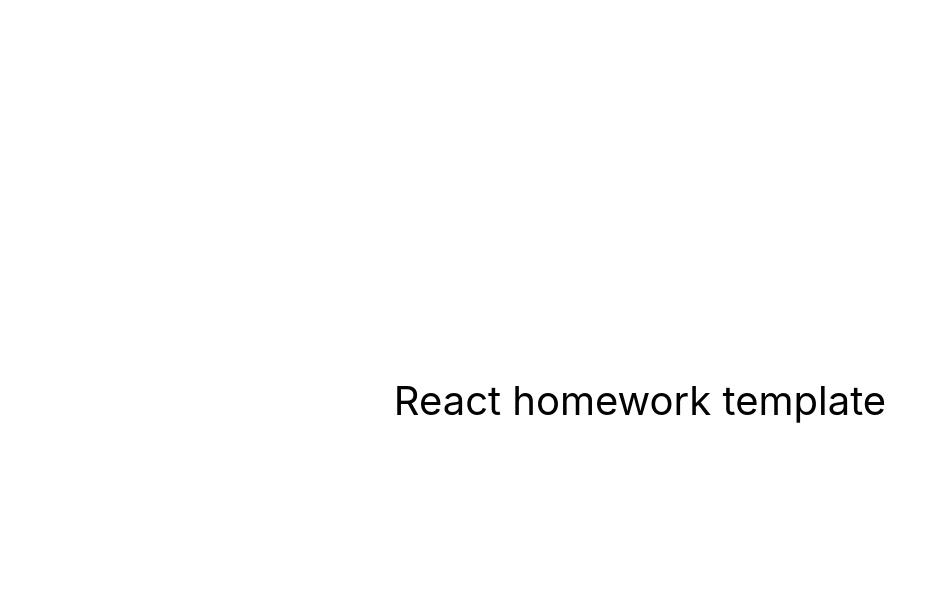
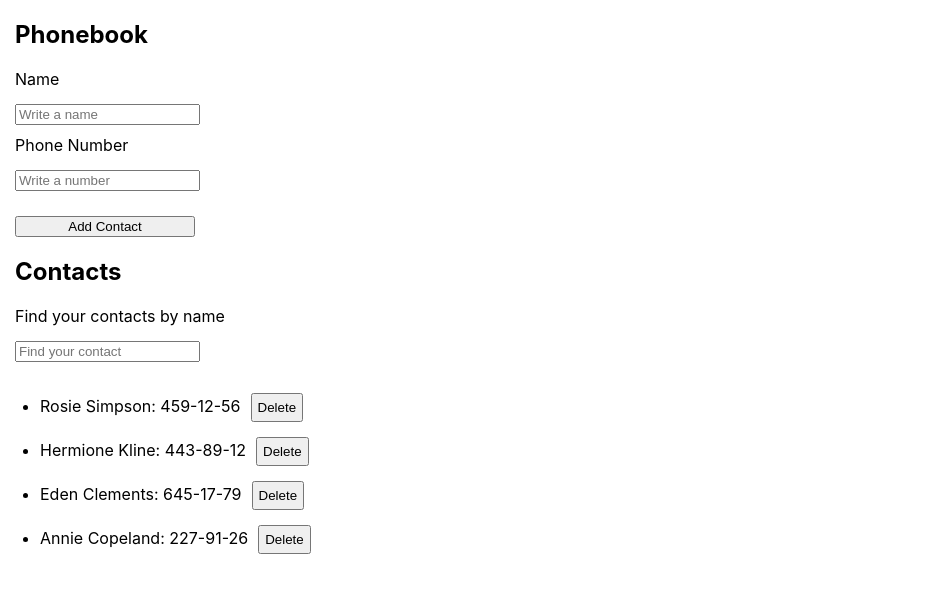
Before and after one commit to Senichkaa/goit-react-hw-06-phonebook, a React (Create React App) app: page / in a window 1280 px wide. Shown: the top 592 px of the page, without its empty margins (0-932 px from the left). Built offline with nearby package versions, Linux system fonts and the light colour scheme.

Commit message:
initial commit & installing

```diff
--- a/package.json
+++ b/package.json
@@ -2,14 +2,17 @@
   "name": "react-homework-template",
   "version": "0.1.0",
   "private": true,
-  "homepage": "https://goitacademy.github.io/react-homework-template/",
+  "homepage": "https://senichkaa.github.io/goit-react-hw-06-phonebook/",
   "dependencies": {
+    "@reduxjs/toolkit": "^1.9.5",
     "@testing-library/jest-dom": "^5.16.3",
     "@testing-library/react": "^12.1.4",
     "@testing-library/user-event": "^13.5.0",
     "react": "^18.1.0",
     "react-dom": "^18.1.0",
+    "react-redux": "^8.1.2",
     "react-scripts": "5.0.1",
+    "redux-persist": "^6.0.0",
     "web-vitals": "^2.1.3"
   },
   "scripts": {
--- a/src/components/App.jsx
+++ b/src/components/App.jsx
@@ -1,16 +1,63 @@
+import { useEffect, useState } from 'react';
+import { ContactForm } from './ContactForm/ContactForm';
+import { ContactList } from './ContactList/ContactList';
+import { Filter } from './Filter';
+import { Header } from './App.styled';
+
+const getCommonContacts = () => {
+  return (
+    JSON.parse(window.localStorage.getItem('contacts')) ?? [
+      { id: 'id-1', name: 'Rosie Simpson', number: '459-12-56' },
+      { id: 'id-2', name: 'Hermione Kline', number: '443-89-12' },
+      { id: 'id-3', name: 'Eden Clements', number: '645-17-79' },
+      { id: 'id-4', name: 'Annie Copeland', number: '227-91-26' },
+    ]
+  );
+};
+
 export const App = () => {
+  const [contacts, setContacts] = useState(getCommonContacts);
+  const [filter, setFilter] = useState('');
+
+  const createContact = data => {
+    if (
+      contacts.find(newContact =>
+        newContact.name.toLowerCase().includes(data.name.toLowerCase())
+      )
+    ) {
+      alert(`${data.name} already in contacts`);
+      return;
+    }
+    setContacts(prev => [...prev, data]);
+  };
+
+  const changeFilter = event => {
+    setFilter(event.target.value);
+  };
+
+  const filteredContacts = () => {
+    return contacts.filter(newContact =>
+      newContact.name.toLowerCase().includes(filter.toLowerCase())
+    );
+  };
+
+  const deleteContact = contactId => {
+    return setContacts(prev =>
+      prev.filter(contact => contact.id !== contactId)
+    );
+  };
+
+  useEffect(() => {
+    window.localStorage.setItem('contacts', JSON.stringify(contacts));
+  }, [contacts]);
+
   return (
-    <div
-      style={{
-        height: '100vh',
-        display: 'flex',
-        justifyContent: 'center',
-        alignItems: 'center',
-        fontSize: 40,
-        color: '#010101'
-      }}
-    >
-      React homework template
+    <div>
+      <Header>Phonebook</Header>
+      <ContactForm onSubmit={createContact} />
+      <Header>Contacts</Header>
+      <Filter value={filter} onChange={changeFilter} />
+      <ContactList options={filteredContacts()} onDelete={deleteContact} />
     </div>
   );
 };
--- /dev/null
+++ b/src/components/App.styled.jsx
@@ -0,0 +1,37 @@
+import styled from '@emotion/styled';
+
+export const Input = styled.input`
+  display: flex;
+  margin-top: 15px;
+  margin-bottom: 10px;
+`;
+
+export const Form = styled.form`
+  display: flex;
+  flex-direction: column;
+  margin-left: 15px;
+`;
+
+export const Button = styled.button`
+  margin-top: 15px;
+  width: 180px;
+`;
+
+export const InputList = styled.input`
+  display: flex;
+  margin-top: 15px;
+  margin-left: 15px;
+  margin-bottom: 10px;
+`;
+export const Label = styled.label`
+  margin-left: 15px;
+`;
+
+export const Header = styled.h2`
+  margin-left: 15px;
+`;
+export const DeleteButton = styled.button`
+  margin-top: 15px;
+  margin-left: 10px;
+  padding: 5px 5px;
+`;
--- /dev/null
+++ b/src/components/ContactForm/ContactForm.jsx
@@ -0,0 +1,66 @@
+import { nanoid } from 'nanoid';
+import { useState } from 'react';
+import { Form, Input, Button } from '../App.styled';
+
+export const ContactForm = ({ onSubmit }) => {
+  const [name, setName] = useState('');
+  const [number, setNumber] = useState('');
+
+  const handleChange = event => {
+    const { name, value } = event.target;
+
+    switch (name) {
+      case 'name':
+        setName(value);
+        break;
+      case 'number':
+        setNumber(value);
+        break;
+      default:
+        return;
+    }
+  };
+
+  const handleSubmit = event => {
+    event.preventDefault();
+    const id = nanoid();
+    onSubmit({ name, number, id });
+
+    setName('');
+    setNumber('');
+  };
+
+  return (
+    <Form onSubmit={handleSubmit}>
+      <label htmlFor="">
+        Name
+        <Input
+          type="text"
+          name="name"
+          pattern="^[a-zA-Zа-яА-Я]+(([' \-][a-zA-Zа-яА-Я ])?[a-zA-Zа-яА-Я]*)*$"
+          title="Name may contain only letters, apostrophe, dash and spaces. For example Adrian, Jacob Mercer, Charles de Batz de Castelmore d'Artagnan"
+          required
+          onChange={handleChange}
+          value={name}
+          placeholder="Write a name"
+        />
+      </label>
+
+      <label htmlFor="">
+        Phone Number
+        <Input
+          type="tel"
+          name="number"
+          pattern="\+?\d{1,4}?[-.\s]?\(?\d{1,3}?\)?[-.\s]?\d{1,4}[-.\s]?\d{1,4}[-.\s]?\d{1,9}"
+          title="Phone number must be digits and can contain spaces, dashes, parentheses and can start with +"
+          required
+          onChange={handleChange}
+          value={number}
+          placeholder="Write a number"
+        />
+      </label>
+
+      <Button type="submit">Add Contact</Button>
+    </Form>
+  );
+};
--- /dev/null
+++ b/src/components/ContactList/ContactList.jsx
@@ -0,0 +1,16 @@
+import { DeleteButton } from '../App.styled';
+
+export const ContactList = ({ options, onDelete }) => {
+  return (
+    <div>
+      <ul>
+        {options.map(({ id, name, number }) => (
+          <li key={id}>
+            {name}: {number}
+            <DeleteButton onClick={() => onDelete(id)}>Delete</DeleteButton>
+          </li>
+        ))}
+      </ul>
+    </div>
+  );
+};
--- /dev/null
+++ b/src/components/Filter.jsx
@@ -0,0 +1,16 @@
+import { InputList, Label } from './App.styled';
+export const Filter = ({ value, onChange }) => {
+  return (
+    <>
+      <Label htmlFor="filter">Find your contacts by name</Label>
+      <InputList
+        type="text"
+        name="filter"
+        pattern="^[a-zA-Zа-яА-Я]+(([' \-][a-zA-Zа-яА-Я ])?[a-zA-Zа-яА-Я]*)*$"
+        value={value}
+        onChange={onChange}
+        placeholder="Find your contact"
+      />
+    </>
+  );
+};
```
Also changed, not shown: 1 other file (tests, documents, lock files or other folders).
